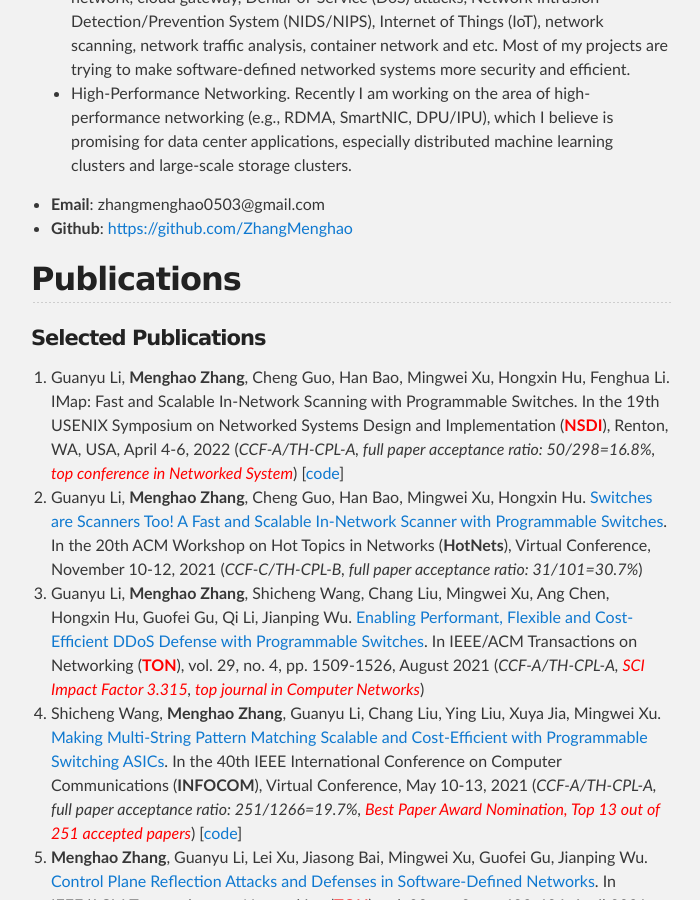
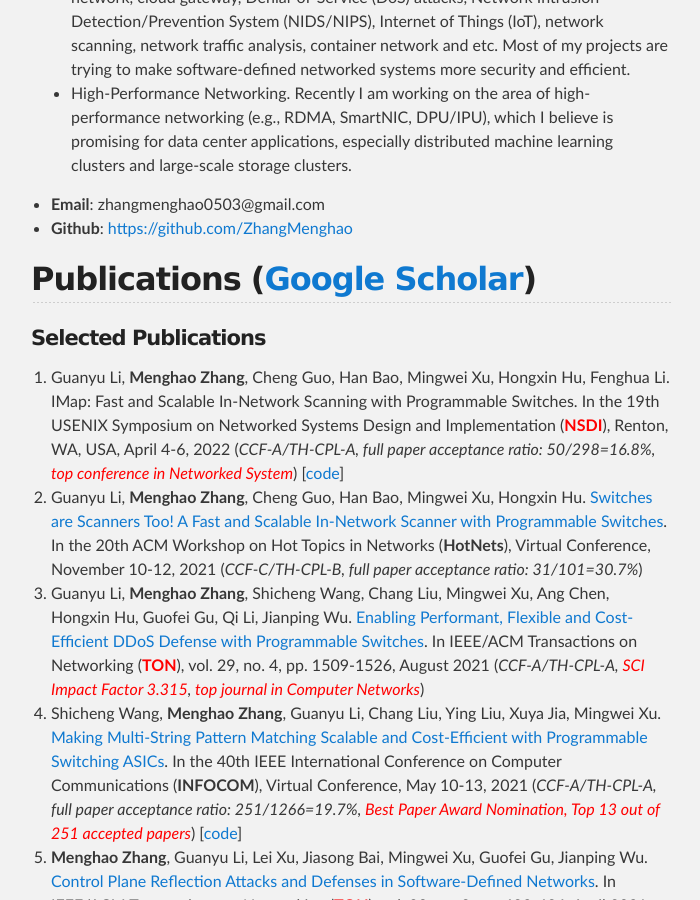
Before and after one commit to zhangmenghao/zhangmenghao.github.io, a Jekyll site: the page built from index.md, in a window 1280 px wide and 900 px high, scrolled down 994 px. Shown: the whole window, without its empty margins (289-989 px from the left). Built offline with Jekyll 4.4.1, drawn with Linux system fonts in a browser that asks for light colours.

Commit message:
Add google scholar

```diff
--- a/index.md
+++ b/index.md
@@ -20,7 +20,7 @@ category: Tech
 * **Github**: [https://github.com/ZhangMenghao](https://github.com/ZhangMenghao)
 
 
-## Publications
+## Publications ([Google Scholar](https://scholar.google.com/citations?user=fv-p85gAAAAJ&hl=zh-CN))
 <!-- (* indicates that I am the corresponding author) -->
 #### Selected Publications
 9. Guanyu Li, __Menghao Zhang__, Cheng Guo, Han Bao, Mingwei Xu, Hongxin Hu, Fenghua Li.
```
